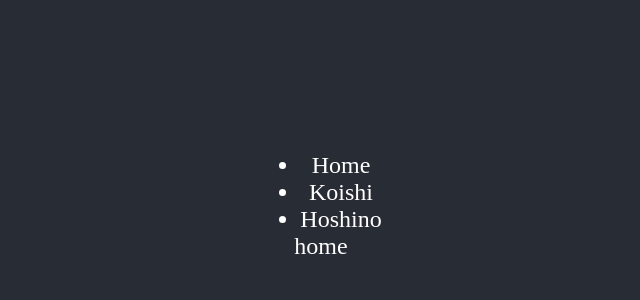
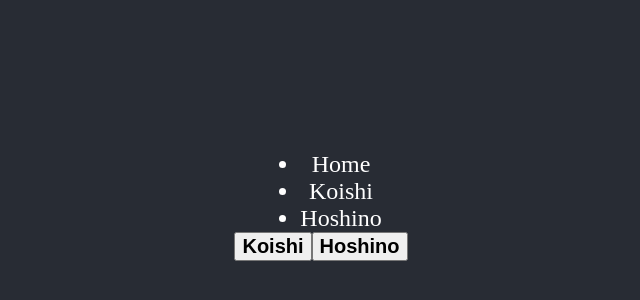
Before and after one commit to kuman514/ViteKoishiHoshinoGallery, a React (Vite) app: page / in a window 1280 px wide. Shown: the part 194-494 px from the top of the page, without its empty margins (319-959 px from the left). Built offline with nearby package versions, Linux system fonts and the light colour scheme.

Commit message:
feat(home-select): add selection buttons

```diff
--- /dev/null
+++ b/src/components/atoms/HomeSelection/index.tsx
@@ -0,0 +1,19 @@
+import React, { FC, ReactNode } from 'react';
+import styled from 'styled-components';
+
+const SelectButton = styled.button``;
+
+interface Props {
+  children?: ReactNode;
+  title: string;
+  onClick?: () => void;
+}
+
+const HomeSelection: FC<Props> = ({ children, title, onClick }) => (
+  <SelectButton onClick={onClick}>
+    { children }
+    <h2>{ title }</h2>
+  </SelectButton>
+);
+
+export default HomeSelection;
--- a/src/components/pages/Home/index.tsx
+++ b/src/components/pages/Home/index.tsx
@@ -1,5 +1,21 @@
 import React, { FC } from 'react';
+import { useNavigate } from 'react-router-dom';
+import HomeSelection from '^/components/atoms/HomeSelection';
 
-const Home: FC<{}> = () => (<span>home</span>);
+const Home: FC<{}> = () => {
+  const navigate = useNavigate();
+  return (
+    <div>
+      <HomeSelection
+        title="Koishi"
+        onClick={() => navigate('koishi')}
+      />
+      <HomeSelection
+        title="Hoshino"
+        onClick={() => navigate('hoshino')}
+      />
+    </div>
+  );
+};
 
 export default Home;
```
Also changed, not shown: .eslintrc.cjs.
